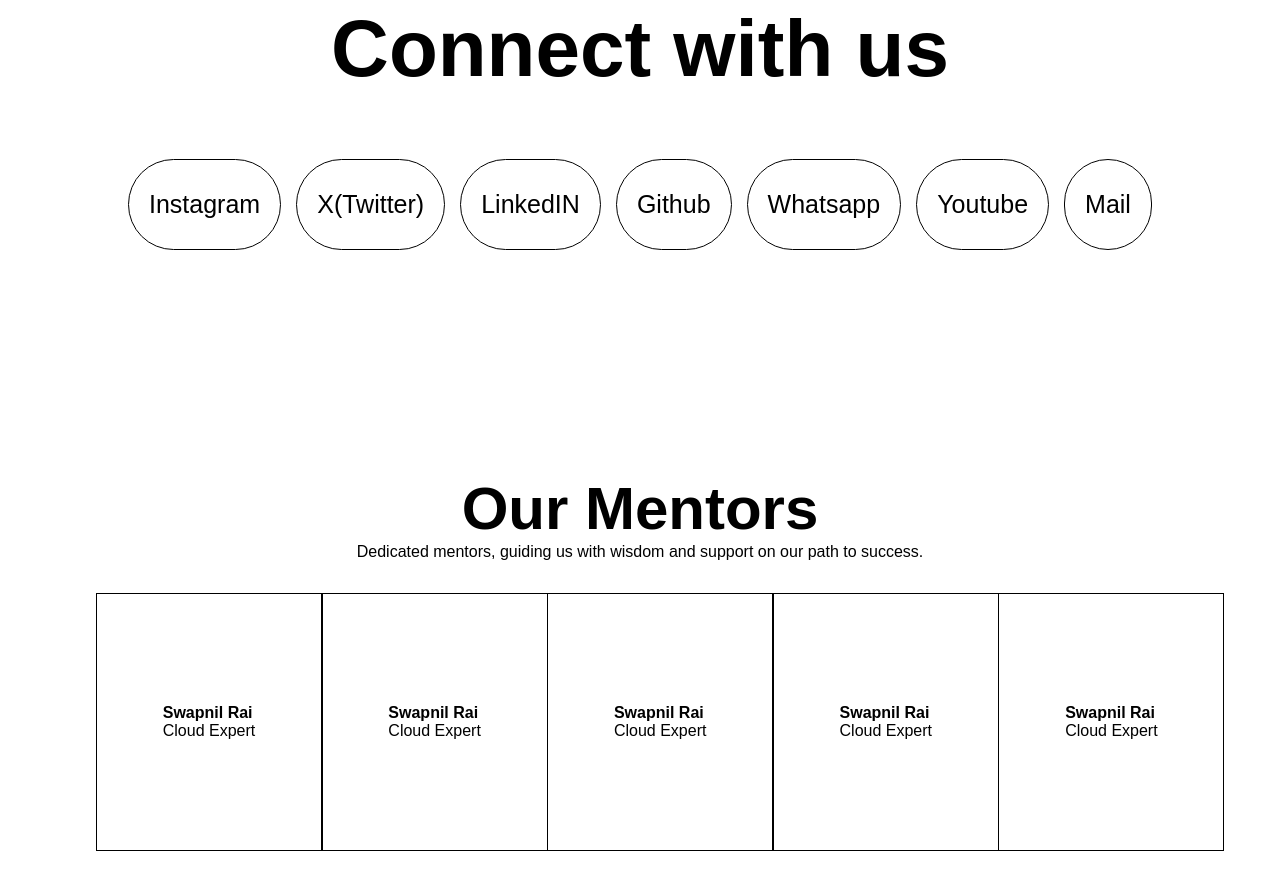
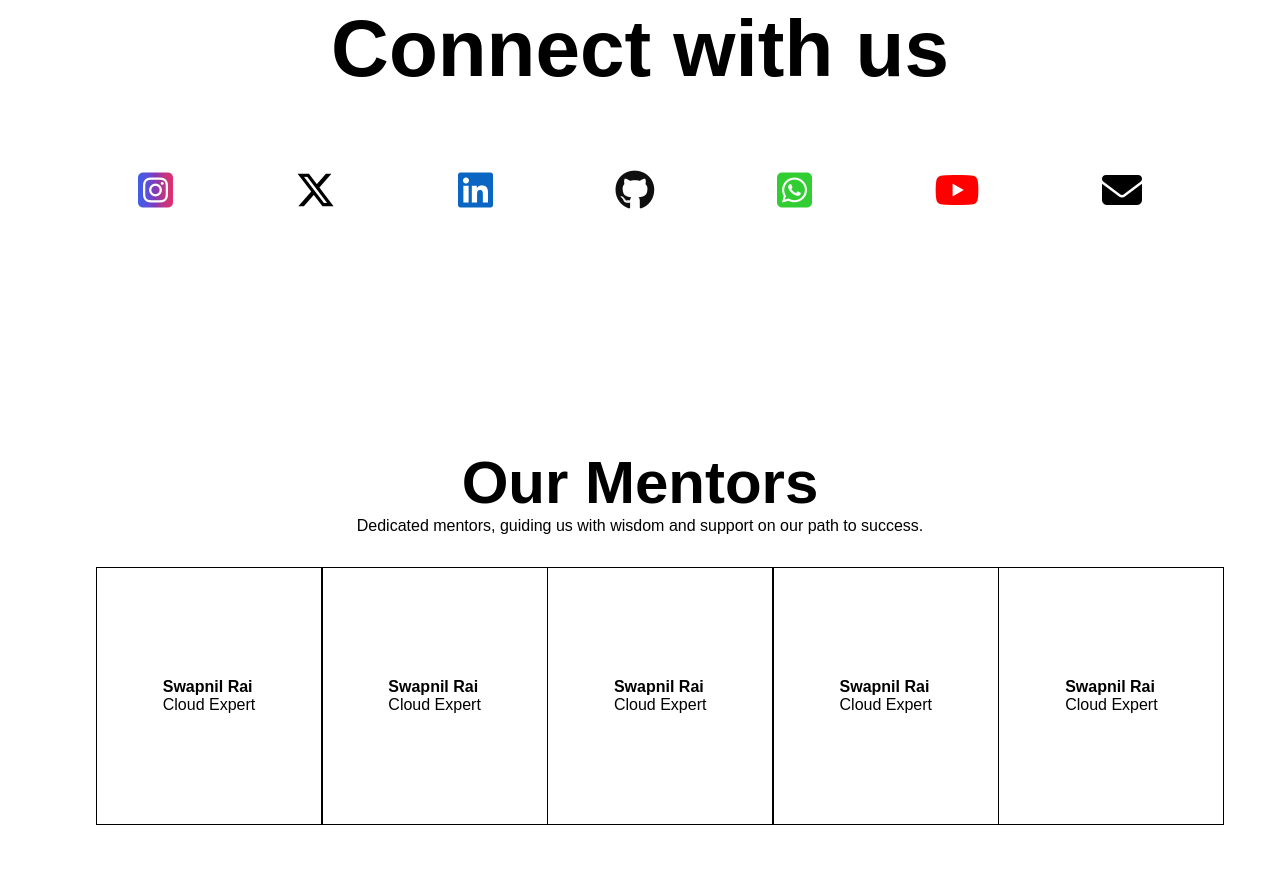
Before and after one commit to GDSCxAWS-UoL/Open-Source-club-website, a plain HTML site: page index.html in a window 1280 px wide. Shown: the part 2966-3860 px from the top of the page. Drawn offline with Linux system fonts and the light colour scheme.

Commit message:
Added icons to website social sections

```diff
--- a/index.html
+++ b/index.html
@@ -5,6 +5,7 @@
     <meta name="viewport" content="width=device-width, initial-scale=1.0" />
     <title>GDSCxAWS-UoL</title>
     <link rel="stylesheet" href="styles.css" />
+    <script src="https://kit.fontawesome.com/c9e868ff59.js" crossorigin="anonymous"></script>
   </head>
   <body>
     <navbar>
@@ -161,10 +162,13 @@
       <div class="social-section">
         <h1 class="socials-heading">Connect with us</h1>
         <div class="social-links">
-          <a class="social">Instagram</a><a class="social">X(Twitter)</a
-          ><a class="social">LinkedIN</a><a class="social">Github</a
-          ><a class="social">Whatsapp</a><a class="social">Youtube</a
-          ><a class="social">Mail</a>
+          <a class="social"><i class="fa-brands fa-square-instagram instagram"></i></a>
+          <a class="social"><i class="fa-brands fa-x-twitter"></i></a>
+          <a class="social"><i class="fa-brands fa-linkedin linkedln"></i></a>
+          <a class="social"><i class="fa-brands fa-github github"></i></a>
+          <a class="social"><i class="fa-brands fa-square-whatsapp whatsapp"></i></a>
+          <a class="social"><i class="fa-brands fa-youtube youtube"></i></a>
+          <a class="social"><i class="fa-solid fa-envelope"></i></a>
         </div>
       </div>
       <h1 class="mentors-heading">Our Mentors</h1>
--- a/styles.css
+++ b/styles.css
@@ -328,9 +328,30 @@ article {
   justify-content: space-between;
 }
 .social {
-  font-size: 25px;
-  border: 1px solid black;
-
-  padding: 30px 20px;
-  border-radius: 50px;
+  font-size: 40px;
+  padding: 10px;
 }
+.social:hover {
+  cursor: pointer;
+}
+.social .instagram {
+  background: linear-gradient(to right, #405de6, #5851db,#833ab4,#c13584,#e1306c);
+  -webkit-background-clip: text;
+  background-clip: text;
+  -webkit-text-fill-color: transparent;
+}
+.social .twitter {
+  color: #0a66c2;
+}
+.social .linkedln {
+  color: #0a66c2;
+}
+.social .github {
+  color: #0f0f0f;
+}
+.social .whatsapp {
+  color: #32cd32;
+}
+.social .youtube {
+  color: #ff0000;
+}
```
